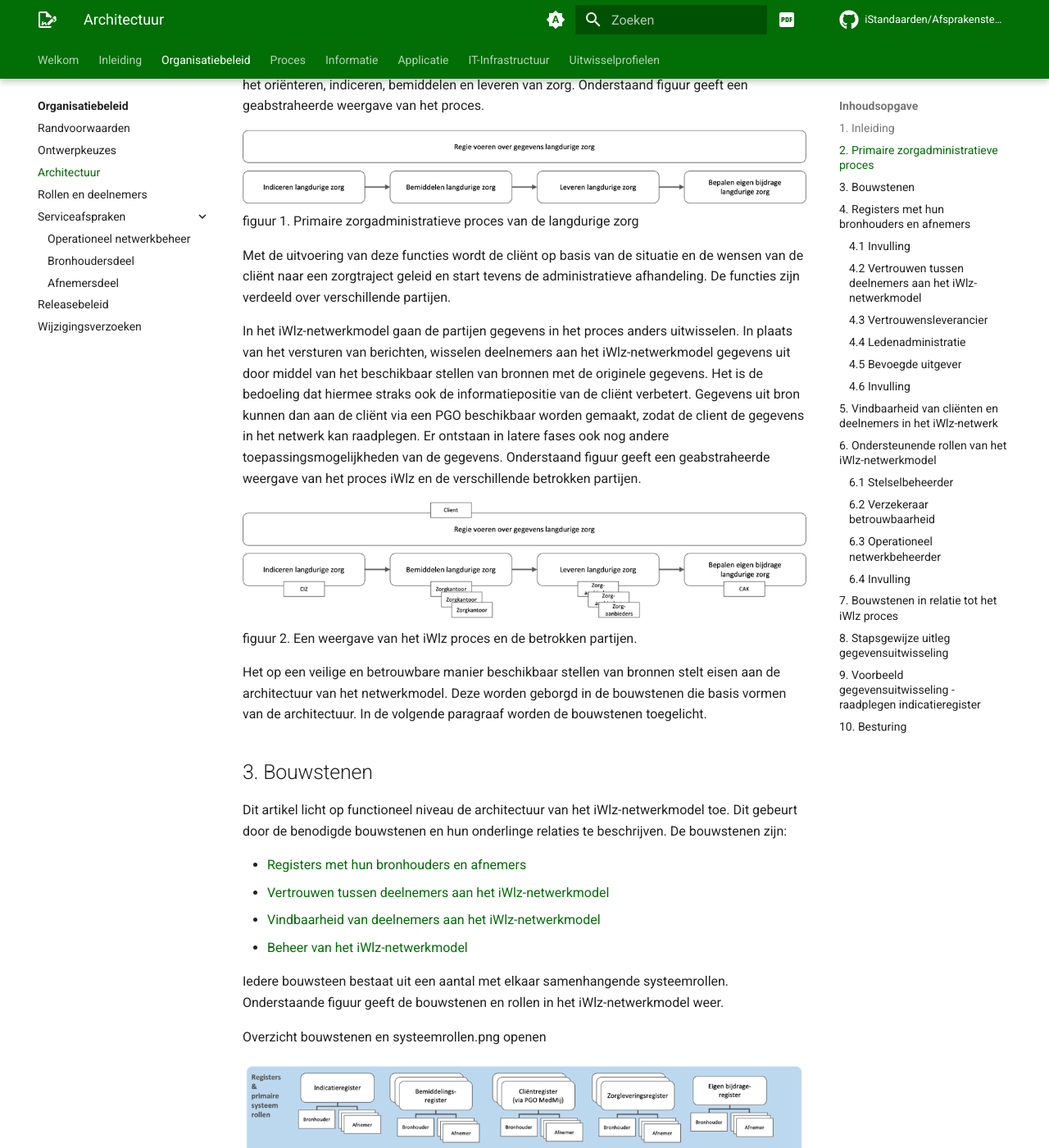
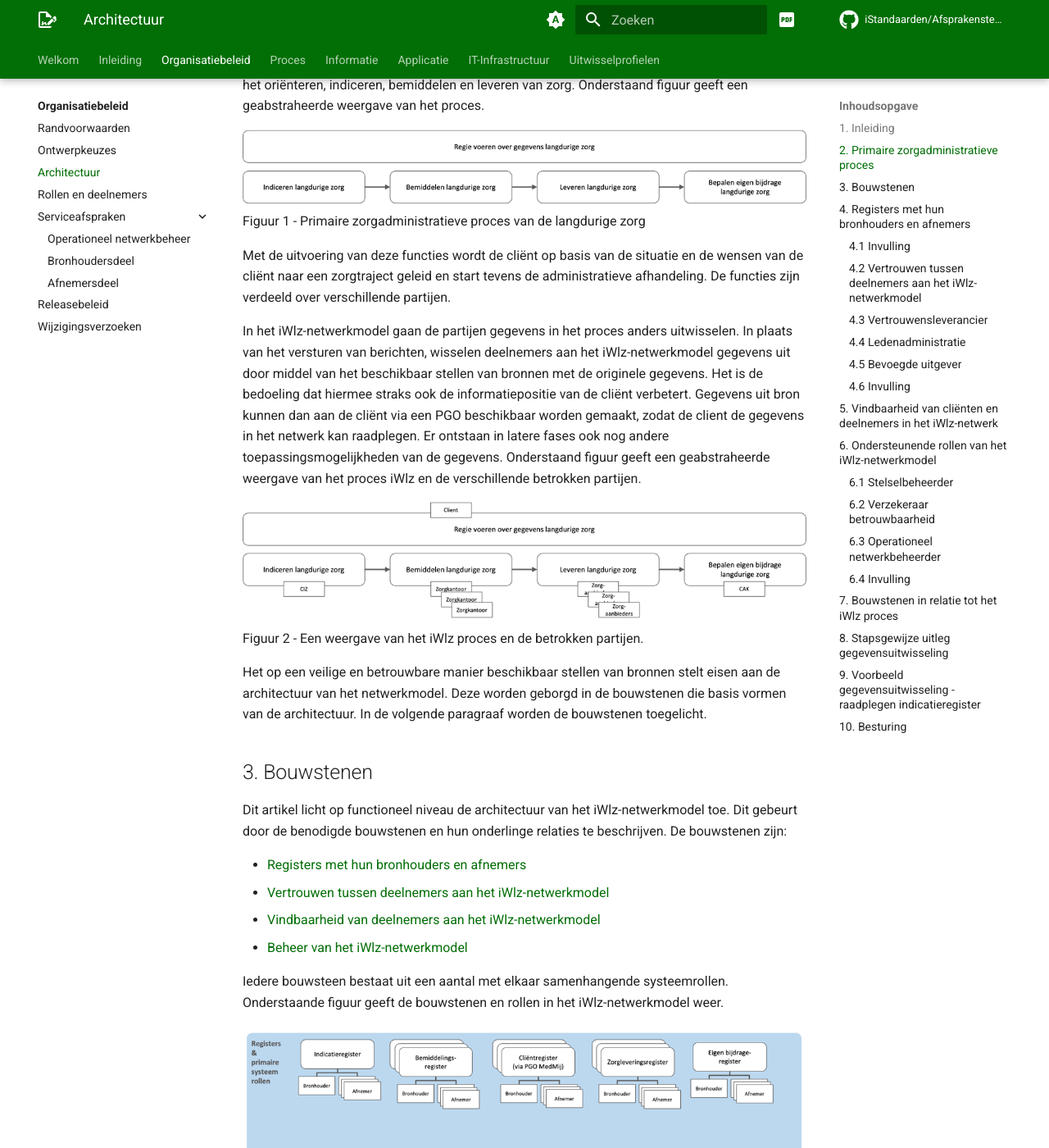
Before and after one commit to iStandaarden/Afsprakenstelsel-iWlz, an MkDocs documentation site: the page built from docs/organisatiebeleid/architectuur.md, in a window 1280 px wide and 1400 px high, scrolled down 926 px. Shown: the whole window at 82% size. Built offline with MkDocs 1.6.1 and Material for MkDocs 9.7.7, drawn with Linux system fonts in a browser that asks for light colours; comment, search, counter and statistics services are not loaded; the version menu is left out; some of the changed text lies outside the part shown.

Commit message:
linken architectuur gecorrigeerd

```diff
--- a/docs/organisatiebeleid/architectuur.md
+++ b/docs/organisatiebeleid/architectuur.md
@@ -1,7 +1,7 @@
 
 ## **1. Inleiding**
 
-Dit artikel beschrijft op hoofdlijnen de doelarchitectuur die wordt gehanteerd voor de realisatie van het iWlz-netwerkmodel. Allereerst wordt stilgestaan bij het primaire zorgadministratieve proces in de iWlz. Vervolgens wordt uitgelegd uit welke bouwstenen het iWlz-netwerkmodel is opgebouwd. Daarna wordt de inhoud van iedere bouwsteen toegelicht en wordt aangegeven welke deelnemers hierbij betrokken zijn. Vervolgens wordt stapsgewijs toegelicht hoe [gegevensuitwisseling](./architectuur) in het iWlz-netwerkmodel plaatsvindt.
+Dit artikel beschrijft op hoofdlijnen de doelarchitectuur die wordt gehanteerd voor de realisatie van het iWlz-netwerkmodel. Allereerst wordt stilgestaan bij het primaire zorgadministratieve proces in de iWlz. Vervolgens wordt uitgelegd uit welke bouwstenen het iWlz-netwerkmodel is opgebouwd. Daarna wordt de inhoud van iedere bouwsteen toegelicht en wordt aangegeven welke deelnemers hierbij betrokken zijn. Vervolgens wordt stapsgewijs toegelicht hoe [gegevensuitwisseling](../architectuur) in het iWlz-netwerkmodel plaatsvindt.
 
 De gedetailleerde uitwerking van de doelarchitectuur is terug te vinden in overige artikelen van het Afsprakenstelsel iWlz-netwerkmodel. De artikelen op de onderliggende lagen Informatie, Applicatie en IT-infrastructuur sluiten aan op de actuele en in ontwikkeling zijnde implementatiestappen van het iWlz-netwerkmodel. Vanuit dit artikel wordt naar deze artikelen verwezen indien van toepassing.
 
@@ -10,7 +10,7 @@ De gedetailleerde uitwerking van de doelarchitectuur is terug te vinden in overi
 iWlz staat voor de informatievoorziening van de Wlz. De Wlz kent per cliënt een proces waarin de client zich oriënteert, een legitimatie verkrijgt en vervolgens wordt bemiddeld naar één of meerdere zorgaanbieders waar de cliënt een zorgtraject start. Dit proces start in enkele stappen het langdurige zorgtraject van de cliënt. Het proces heeft zowel het karakter van een zorgproces als het gaat om het beoordelen van de situatie en de wensen van de cliënt en het vinden van de juiste aanbieder, als van een administratief proces dat is gericht op de legitieme levering en financiering van langdurige zorg. Daarom noemen we dit proces _het primaire zorgadministratieve proces van de langdurige zorg_. In dit proces worden verschillende functies onderscheiden, zoals het oriënteren, indiceren, bemiddelen en leveren van zorg. Onderstaand figuur geeft een geabstraheerde weergave van het proces.
 
 ![primaire zorgadministratieve proces.png](../img/architectuur-primaire-zorgadministratieve-proces.png)
-figuur 1. Primaire zorgadministratieve proces van de langdurige zorg
+Figuur 1 - Primaire zorgadministratieve proces van de langdurige zorg
 
 
 Met de uitvoering van deze functies wordt de cliënt op basis van de situatie en de wensen van de cliënt naar een zorgtraject geleid en start tevens de administratieve afhandeling. De functies zijn verdeeld over verschillende partijen.
@@ -18,7 +18,7 @@ Met de uitvoering van deze functies wordt de cliënt op basis van de situatie en
 In het iWlz-netwerkmodel gaan de partijen gegevens in het proces anders uitwisselen. In plaats van het versturen van berichten, wisselen deelnemers aan het iWlz-netwerkmodel gegevens uit door middel van het beschikbaar stellen van bronnen met de originele gegevens. Het is de bedoeling dat hiermee straks ook de informatiepositie van de cliënt verbetert. Gegevens uit bron kunnen dan aan de cliënt via een PGO beschikbaar worden gemaakt, zodat de client de gegevens in het netwerk kan raadplegen. Er ontstaan in latere fases ook nog andere toepassingsmogelijkheden van de gegevens. Onderstaand figuur geeft een geabstraheerde weergave van het proces iWlz en de verschillende betrokken partijen.
 
 ![proces iWlz en betrokken partijen.png](../img/architectuur-proces-iWlz-en-betrokken-partijen.png)
-figuur 2. Een weergave van het iWlz proces en de betrokken partijen.
+Figuur 2 - Een weergave van het iWlz proces en de betrokken partijen.
 
 Het op een veilige en betrouwbare manier beschikbaar stellen van bronnen stelt eisen aan de architectuur van het netwerkmodel. Deze worden geborgd in de bouwstenen die basis vormen van de architectuur. In de volgende paragraaf worden de bouwstenen toegelicht.
 
@@ -26,17 +26,15 @@ Het op een veilige en betrouwbare manier beschikbaar stellen van bronnen stelt e
 
 Dit artikel licht op functioneel niveau de architectuur van het iWlz-netwerkmodel toe. Dit gebeurt door de benodigde bouwstenen en hun onderlinge relaties te beschrijven. De bouwstenen zijn:
 
-- [Registers met hun bronhouders en afnemers](./architectuur#4-registers-met-hun-bronhouders-en-afnemers)
-- [Vertrouwen tussen deelnemers aan het iWlz-netwerkmodel](./architectuur#42-vertrouwen-tussen-deelnemers-aan-het-iwlz-netwerkmodel)
-- [Vindbaarheid van deelnemers aan het iWlz-netwerkmodel](./architectuur#5-vindbaarheid-van-cliënten-en-deelnemers-in-het-iwlz-netwerk)
-- [Beheer van het iWlz-netwerkmodel](./architectuur#6-ondersteunende-rollen-van-het-iwlz-netwerkmodel)
+- [Registers met hun bronhouders en afnemers](../architectuur#4-registers-met-hun-bronhouders-en-afnemers)
+- [Vertrouwen tussen deelnemers aan het iWlz-netwerkmodel](../architectuur#42-vertrouwen-tussen-deelnemers-aan-het-iwlz-netwerkmodel)
+- [Vindbaarheid van deelnemers aan het iWlz-netwerkmodel](../architectuur#5-vindbaarheid-van-cliënten-en-deelnemers-in-het-iwlz-netwerk)
+- [Beheer van het iWlz-netwerkmodel](../architectuur#6-ondersteunende-rollen-van-het-iwlz-netwerkmodel)
 
 Iedere bouwsteen bestaat uit een aantal met elkaar samenhangende systeemrollen. Onderstaande figuur geeft de bouwstenen en rollen in het iWlz-netwerkmodel weer.
 
-Overzicht bouwstenen en systeemrollen.png openen
-
 ![overzicht bouwstenen en systeemrollen.png](../img/architectuur-overzicht-bouwstenen-en-systeemrollen.png)
-figuur 3. Overzicht bouwstenen en systeemrollen
+Figuur 3 - Overzicht bouwstenen en systeemrollen
 
 
 ## 4. Registers met hun bronhouders en afnemers
@@ -55,7 +53,7 @@ In het onderstaande figuur wordt getoond welke registers deel uitmaken van het i
 
 
 ![register en primaire systeemrollen.png](../img/architectuur-Invulling-primaire-systeemrollen.png)
-figuur 4. Register en primaire systeemrollen
+Figuur 4 - Register en primaire systeemrollen
 
 Iedere bronhouder biedt zijn brongegevens in beginsel aan meerdere afnemers aan. Iedere deelnemer aan het iWlz-netwerkmodel kan tegelijkertijd bronhouder van het ene register en afnemer van een ander register zijn. Wanneer meerdere bronhouders dezelfde soort gegevens delen ontstaat er logisch gezien één integraal register met de gegevens van die soort. We spreken zo van één bemiddelingsregister en één zorgleveringsregister. Binnen zo’n register zijn de gegevens van de verschillende bronhouders logische gescheiden. Zo spreken we van één bemiddelingsregister dat bestaat uit de verzameling van logische gescheiden bemiddelingsregisters per concessiehouder.
 
@@ -63,10 +61,8 @@ Iedere bronhouder biedt zijn brongegevens in beginsel aan meerdere afnemers aan.
 
 In onderstaande figuur wordt per register toegelicht door welke deelnemers de rollen bronhouder en afnemer worden ingevuld in het iWlz-netwerkmodel.
 
-Invulling primaire systeemrollen.png openen
-
 ![Invulling primaire systeemrollen.png](../img/architectuur-Invulling-primaire-systeemrollen.png)
-figuur 5. Invulling primaire systeemrollen per register
+Figuur 5 - Invulling primaire systeemrollen per register <br>
 \*alleen voor cliëntcontactgegevens
 
 Het cliëntregister is een bijzonder geval. Cliëntgegevens worden bij alle deelnemers beheerd en beschikbaar gesteld vanuit hun register. Later doet de cliënt via een PGO volwaardig mee. De uitwisseling blijft dan niet beperkt tot het delen van de cliëntgegevens aan andere deelnemers. De cliënt kan in zijn PGO ook gegevens uit de andere registers in zijn PGO verzamelen.
@@ -83,8 +79,8 @@ Om gegevens binnen het iWlz-netwerkmodel veilig uit te wisselen, moeten bronhoud
 
 Om dit benodigde vertrouwen te creëren dient invulling te worden gegeven aan het [Trust-over-IP model](https://trustoverip.org/toip-model/) en is een aantal rollen nodig. Dit zijn de zogenaamde vertrouwensrollen: _vertrouwensleverancier_, _ledenadministratie_ en _bevoegde uitgever_. Deze rollen worden hieronder toegelicht.
 
-![vertrouwen systeemrollen.png](../img/architectuur-vertrouwen-systeemrollen.png)
-figuur 6. Vertrouwen systeemrollen
+![vertrouwen systeemrollen.png](../img/architectuur-vertrouwen-systeemrollen.png)<br>
+Figuur 6 - Vertrouwen systeemrollen
 
 
 ### 4.3 Vertrouwensleverancier
@@ -111,10 +107,8 @@ In de toekomst zullen ook andere deelnemers zoals bv de genoemde ledenadministra
 
 In onderstaande figuur wordt toegelicht door welke deelnemers de rollen ledenadministratie, vertrouwensleverancier en bevoegde uitgever worden ingevuld in het iWlz-netwerkmodel.
 
-Invulling vertrouwen systeemrollen.png openen
-
-![Invulling vertrouwen systeemrollen.png](../img/architectuur-Invulling-vertrouwen-systeemrollen.png)
-figuur 7. Invulling vertrouwen systeemrollen
+![Invulling vertrouwen systeemrollen.png](../img/architectuur-Invulling-vertrouwen-systeemrollen.png)<br>
+Figuur 7 - Invulling vertrouwen systeemrollen
 
 
 ## 5. Vindbaarheid van cliënten en deelnemers in het iWlz-netwerk
@@ -125,8 +119,8 @@ In een lokalisatievoorziening staat welke bronhouders welk type gegevens van wel
 
 In een adresboek staat via welke (technische) adressen van de bronhouders deze gegevens af te nemen zijn. Dit is een aspect van de juiste adressering. Op deze manier is het mogelijk dat een afnemer een gegevensverzoek op het juiste adres van de bronhouder kan doen.
 
-![vindbaarheid systeemrollen.png](../img/architectuur-vindbaarheid-systeemrollen.png)
-figuur 8. Vindbaarheid systeemrollen
+![vindbaarheid systeemrollen.png](../img/architectuur-vindbaarheid-systeemrollen.png)<br>
+Figuur 8 - Vindbaarheid systeemrollen
 
 Voor het vinden van de juiste adresgegevens van een deelnemer is een [tijdelijk adresboek](https://github.com/iStandaarden/iWlz-adresboek-public) beschikbaar. Hiermee wordt voorzien in de adresseringsvoorzieningen die nodig zijn en waarin de de beschikbare brongegevens (registers) en gegevensdiensten van de deelnemers te controleren zijn. Naar de toekomst toe is het de bedoeling gebruik te maken van Zorg-AB.
 
@@ -139,7 +133,7 @@ In de voorgaande paragrafen is toegelicht welke rollen en voorzieningen in het i
 In deze paragraaf worden de rollen toegelicht die zijn gericht op ondersteunende rollen van het iWlz-netwerkmodel. Deze rollen zijn (in lijn met Dizra): _stelselbeheerder, verzekeraar betrouwbaarheid_ en _operationeel netwerkbeheerder_.
 
 ![beheer systeemrollen,png](../img/architectuur-beheer-systeemrollen.png)
-figuur 9. Beheer systeemrollen
+Figuur 9 - Beheer systeemrollen
 
 ### 6.1 Stelselbeheerder
 
@@ -157,8 +151,8 @@ De Dizra-rol Stelselbeheer, die dus de facto bij het Zorginstituut en de Stuurgr
 
 Onderstaande figuur geeft dit schematisch weer. In de figuur is ook te zien dat op basis van informatie uit de _ledenadministraties_ per deelnemer duidelijk wordt van welk _register_ deze deelnemer bronhouder is. Een voorbeeld hiervan is dat een deelnemer, die op basis van een van de ledenadministraties de rol Zorgaanbieder heeft, bronhouder is van een Zorgleveringregister. Daarnaast is te zien dat de _verzekeraar betrouwbaarheid_ de rol _bevoegde uitgever_ aan deelnemers toekent.
 
-![toekennen rollen binnen het iWlz-netwerkmodel.png](../img/architectuur-toekennen-rollen-binnen-het-iWlz-netwerkmodel.png)
-figuur 10. Toekennen rollen binnen het iWlz-netwerkmodel
+![toekennen rollen binnen het iWlz-netwerkmodel.png](../img/architectuur-toekennen-rollen-binnen-het-iWlz-netwerkmodel.png)<br>
+Figuur 10 - Toekennen rollen binnen het iWlz-netwerkmodel
 
 ### 6.2 Verzekeraar betrouwbaarheid
 
@@ -170,14 +164,14 @@ Er is voorshands één bevoegde uitgever. Dat is het VECOZO via het VECOZO certi
 
 De operationeel netwerkbeheerder (in DIZRA: “Operationeel ketenbeheerder“) heeft als taak het dagelijks beschikbaar stellen van het netwerk volgens de afspraken. De operationeel netwerkbeheerder monitort de gegevensuitwisseling in het iWlz-netwerkmodel, zorgt voor het herstel als het netwerk niet goed blijkt te functioneren, is belast met het uitvoeren van afgesproken handelingen zoals het leveren van rapportages, afschriften en voorlichting, en biedt een gemeenschappelijke helpdesk voor de deelnemers van het iWlz-netwerkmodel aan.
 
-De nadere invulling van de operationeel netwerkbeheerder is terug te vinden in de [Serviceafspraken](./serviceafspraken). Binnen het iWlz-netwerkmodel is sprake van één operationeel netwerkbeheerder (VECOZO).
+De nadere invulling van de operationeel netwerkbeheerder is terug te vinden in de [Serviceafspraken](../serviceafspraken/index). Binnen het iWlz-netwerkmodel is sprake van één operationeel netwerkbeheerder (VECOZO).
 
 ### 6.4 Invulling
 
 In onderstaande figuur wordt toegelicht door welke deelnemers de rollen stelselbeheerder, operationeel netwerkbeheerder en verzekeraar betrouwbaarheid worden ingevuld in het iWlz-netwerkmodel.
 
-![beheer systeemrollen.png](../img/architectuur-beheer-systeemrollen.png)
-figuur 11. Invulling beheer systeemrollen
+![beheer systeemrollen.png](../img/architectuur-beheer-systeemrollen.png)<br>
+Figuur 11 - Invulling beheer systeemrollen
 
 ## 7. Bouwstenen in relatie tot het iWlz proces
 
@@ -185,12 +179,12 @@ Zoals eerder toegelicht worden in het proces van de iWlz verschillende functies
 
 Iedere deelnemer heeft voor het uitvoeren van zijn functie in het administratieve proces gegevens van andere deelnemers nodig. Deze gegevens kan een deelnemer raadplegen in de registers van de andere deelnemers, mits hij daarvoor een geldig toegangsbewijs heeft en er een grondslag voor raadpleging van de gegevens van de cliënt is.
 
-> N.B.: De grondslagen voor de uitwisseling van gegevens in het administratief proces iWlz zijn beschreven in de artikelen [Randvoorwaarden](./randvoorwaarden) en [Ontwerpkeuzes](./ontwerpkeuzes).
+> N.B.: De grondslagen voor de uitwisseling van gegevens in het administratief proces iWlz zijn beschreven in de artikelen [Randvoorwaarden](../randvoorwaarden) en [Ontwerpkeuzes](../ontwerpkeuzes).
 
 In de voorgaande paragrafen is beschreven welke bouwstenen en systeemrollen nodig zijn voor het veilig en betrouwbaar raadplegen van registers in het kader van het administratief proces iWlz. Onderstaand figuur geeft voor het iWlz-netwerkmodel een overzicht van de bouwstenen, systeemrollen en de invulling daarvan door deelnemers.
 
-![Overzicht bouwstenen systeemrollen en deelnemers.png](../img/architectuur-Overzicht-bouwstenen-systeemrollen-en-deelnemers.png)
-figuur 12. Overzicht bouwstenen, systeemrollen en deelnemers
+![Overzicht bouwstenen systeemrollen en deelnemers.png](../img/architectuur-Overzicht-bouwstenen-systeemrollen-en-deelnemers.png)<br>
+Figuur 12 - Overzicht bouwstenen, systeemrollen en deelnemers<br>
 \*alleen voor cliëntcontactgegevens
 
 In de volgende paragraaf wordt het iWlz-netwerkmodel stapsgewijs uitgelegd aan de hand van één gegevensuitwisseling: het raadplegen van een register.
@@ -199,7 +193,7 @@ In de volgende paragraaf wordt het iWlz-netwerkmodel stapsgewijs uitgelegd aan d
 
 In deze paragraaf wordt stapsgewijs toegelicht hoe gegevensuitwisseling in het iWlz-netwerkmodel plaatsvindt. Hierbij spelen de bouwstenen een hoofdrol. Als voorbeeld wordt het raadplegen van gegevens door een afnemer bij een bronhouder uitgewerkt. Het doel van deze paragraaf is om de basisprincipes uit te leggen. Naast het raadplegen van gegevens zijn in het afsprakenstelsel ook andere diensten (zoals abonneren, notificeren en melden) uitgewerkt.
 
-Op de [Applicatie](../applicatie)-laag van het afsprakenstelsel iWlz-netwerkmodel wordt hier uitputtend op ingegaan.
+Op de [Applicatie](../../applicatie/index)-laag van het afsprakenstelsel iWlz-netwerkmodel wordt hier uitputtend op ingegaan.
 
 > 📝
 > **Precondities**
@@ -209,8 +203,8 @@ Op de [Applicatie](../applicatie)-laag van het afsprakenstelsel iWlz-netwerkmode
 > - Afnemer (deelnemer A) en bronhouder (deelnemer B) zijn beide geregistreerd in een ledenadministratie. Deze _ledenadministratie_ heeft verklaringen over de kenmerken van deelnemer A en deelnemer B uitgegeven.
 > - De te raadplegen gegevens zijn door de bronhouder en gegevensgids vindbaar gemaakt.
 
-![Transactie tussen afnemer en bronhouder.png](../img/architectuur-transactie-tussen-afnemer-en-bronhouder.png)
-figuur 13. Transactie tussen afnemer en bronhouder
+![Transactie tussen afnemer en bronhouder.png](../img/architectuur-transactie-tussen-afnemer-en-bronhouder.png)<br>
+Figuur 13 - Transactie tussen afnemer en bronhouder
 
 Hieronder worden de stappen waaruit het proces van raadplegen is opgebouwd functioneel toegelicht.
 
@@ -244,11 +238,9 @@ In dit voorbeeld worden de rollen op de volgende manier ingevuld:
 - Operationeel netwerkbeheerder: VECOZO
 - Stelselbeheerder: Zorginstituut
 
-![Voorbeeld transactie - raadplegen Indicatieregister](../img/architectuur-Voorbeeld-transactie-raadplegen-Indicatieregister.png)
-figuur 14. Voorbeeld transactie - raadplegen Indicatieregister
+![Voorbeeld transactie - raadplegen Indicatieregister](../img/architectuur-Voorbeeld-transactie-raadplegen-Indicatieregister.png)<br>
+Figuur 14 - Voorbeeld transactie - raadplegen Indicatieregister
 
 ## 10. Besturing
 
-De inrichting van de ontwikkeling en het beheer van het iWlz-netwerkmodel is ook onderdeel van het afsprakenstelsel iWlz-netwerkmodel. De hiervoor benodigde rollen zijn op basis van [NEN 7522:2021 nl](https://www.nen.nl/nen-7522-2021-nl-283706) uitgewerkt in het artikel [Rollen en deelnemers](./rollen_deelnemers)Voorvertoning.
-
----
+De inrichting van de ontwikkeling en het beheer van het iWlz-netwerkmodel is ook onderdeel van het afsprakenstelsel iWlz-netwerkmodel. De hiervoor benodigde rollen zijn op basis van [NEN 7522:2021 nl](https://www.nen.nl/nen-7522-2021-nl-283706) uitgewerkt in het artikel [Rollen en deelnemers](../rollen_deelnemers)Voorvertoning.
```
Also changed, not shown: 1 other file.
